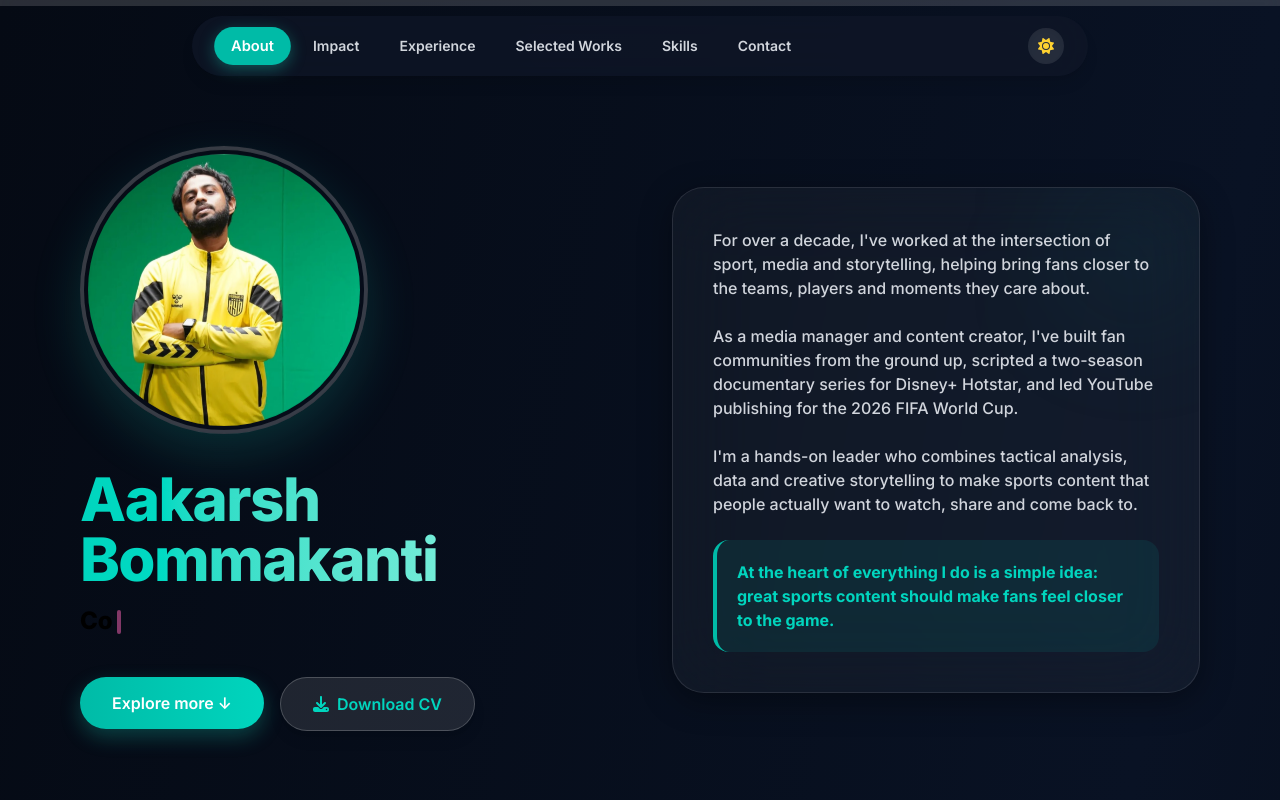
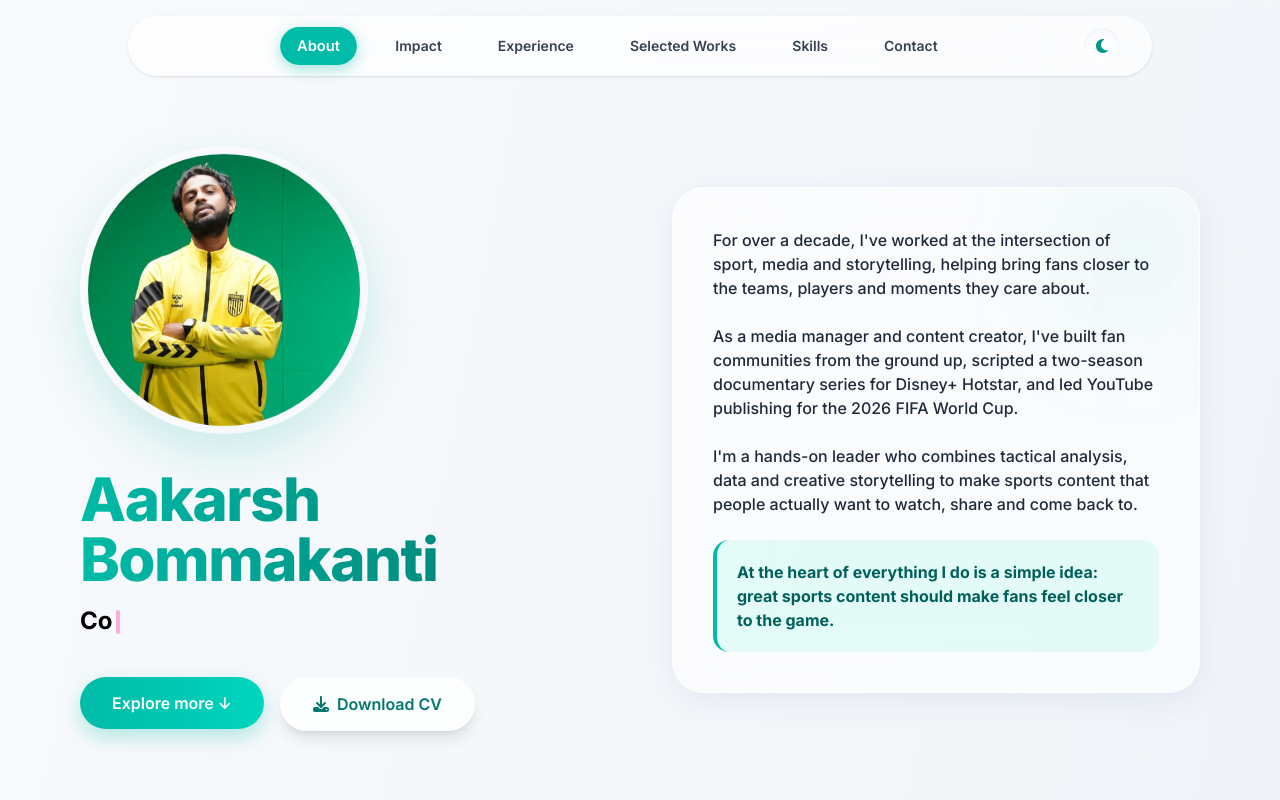
Before and after one commit to AakarshBot/aakars-portfolio-new, a Next.js app: page / in a window 1280 px wide. Shown: the top 800 px of the page. Built offline with nearby package versions, Linux system fonts and the light colour scheme.

Commit message:
Update page.tsx

```diff
--- a/src/app/page.tsx
+++ b/src/app/page.tsx
@@ -99,7 +99,7 @@ function useTypewriter(words: string[], speed = 80, pause = 1200) {
 
 // ---------- Main Page Component ----------
 export default function Page() {
-  const [isDark, setIsDark] = useState(true);
+  const [isDark, setIsDark] = useState(false); // Default to light mode
   const [active, setActive] = useState("about");
   const [progress, setProgress] = useState(0);
 
@@ -135,7 +135,7 @@ export default function Page() {
 
   const scrollTo = (r: React.RefObject<HTMLElement>) => r.current?.scrollIntoView({ behavior: "smooth" });
 
-  // Glassmorphism Theme Classes with professional gradients
+  // Glassmorphism Theme Classes with professional gradient background
   const tBg = isDark
     ? "bg-gradient-to-br from-[#050a14] via-[#091224] to-[#03060c] text-gray-100"
     : "bg-gradient-to-br from-[#f8fafc] via-[#f1f5f9] to-[#e2e8f0] text-gray-800";
@@ -168,12 +168,12 @@ export default function Page() {
         <div className="h-full bg-gradient-to-r from-teal-400 via-pink-400 to-amber-400 rounded-r-full shadow-[0_0_10px_rgba(45,212,191,0.5)]" style={{ width: `${progress}%` }} />
       </div>
 
-      {/* Navbar with Theme Toggle (No scrollbar) */}
+      {/* Navbar with Theme Toggle */}
       <header className="sticky top-4 z-50 px-4">
-        <div className={`max-w-4xl mx-auto flex justify-between items-center rounded-full px-4 sm:px-6 py-3 transition-colors duration-500 shadow-lg ${tNav}`}>
-          <div className="flex flex-wrap justify-center items-center gap-1 sm:gap-2">
+        <div className={`max-w-5xl mx-auto flex justify-between items-center rounded-full px-4 sm:px-8 py-3 transition-colors duration-500 shadow-lg ${tNav}`}>
+          <div className="flex items-center justify-center gap-2 sm:gap-6 w-full overflow-visible">
             {Object.keys(refs).map((key) => (
-              <button key={key} onClick={() => scrollTo(refs[key as keyof typeof refs])} className={`px-4 py-2 rounded-full text-xs sm:text-sm font-semibold transition-all duration-300 ${active === key ? "bg-teal-500 text-white shadow-[0_4px_14px_rgba(20,184,166,0.4)] scale-105" : "hover:text-teal-500 hover:bg-white/10"}`}>
+              <button key={key} onClick={() => scrollTo(refs[key as keyof typeof refs])} className={`px-3 sm:px-4 py-2 rounded-full text-xs sm:text-sm font-semibold transition-all duration-300 whitespace-nowrap ${active === key ? "bg-teal-500 text-white shadow-[0_4px_14px_rgba(20,184,166,0.4)] scale-105" : "hover:text-teal-500 hover:bg-white/10"}`}>
                 {key === "projects" ? "Selected Works" : key[0].toUpperCase() + key.slice(1)}
               </button>
             ))}
@@ -197,10 +197,10 @@ export default function Page() {
               </motion.div>
 
               <div>
-                <h1 className="text-4xl sm:text-5xl lg:text-6xl font-extrabold text-transparent bg-clip-text bg-gradient-to-r from-teal-400 to-teal-200 tracking-tight pb-2">
+                <h1 className="text-4xl sm:text-5xl lg:text-6xl font-extrabold text-transparent bg-clip-text bg-gradient-to-r from-teal-500 to-teal-700 tracking-tight pb-2">
                   Aakarsh Bommakanti
                 </h1>
-                <p className={`text-xl sm:text-2xl font-bold h-8 mt-2 ${isDark ? 'text-black font-extrabold' : 'text-black font-extrabold'}`} style={{ color: '#000000' }}>
+                <p className="text-xl sm:text-2xl font-bold h-8 mt-2 text-black" style={{ color: isDark ? '#ffffff' : '#000000' }}>
                   {typeText}
                   <span className="inline-block w-1 h-6 bg-pink-400 animate-pulse ml-1 align-middle rounded-full"></span>
                 </p>
@@ -234,7 +234,7 @@ export default function Page() {
         <section id="impact" ref={refs.impact} className="scroll-mt-24 relative z-10">
           <div className="text-center md:text-left mb-10">
             <span className="text-xs font-black text-teal-500 uppercase tracking-widest block mb-2">Quantifiable Results</span>
-            <h3 className={`text-4xl font-extrabold ${tHead}`}>Key Numbers</h3>
+            <h3 className={`text-4xl font-extrabold ${tHead}`}>Track Record & Scale</h3>
           </div>
           <div className="grid md:grid-cols-3 gap-8">
             {impactData.map((clientData, idx) => (
```
